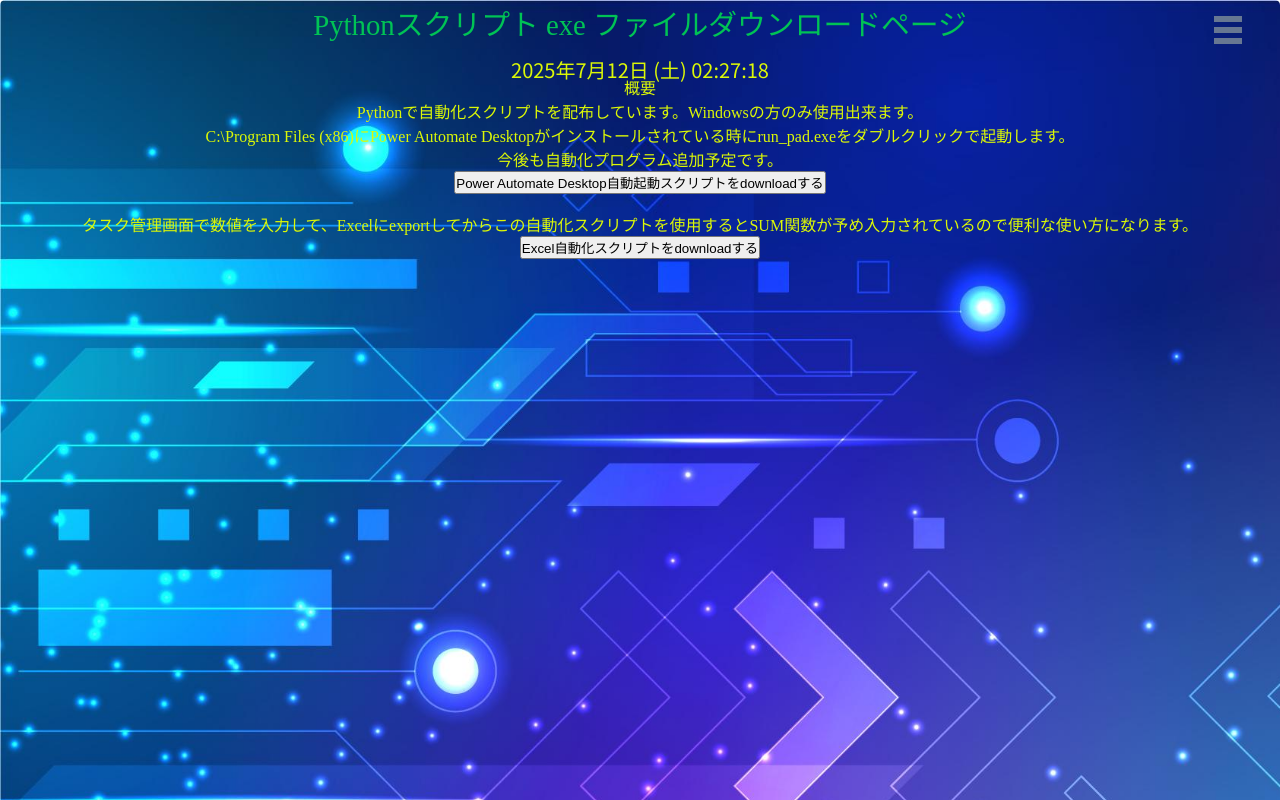
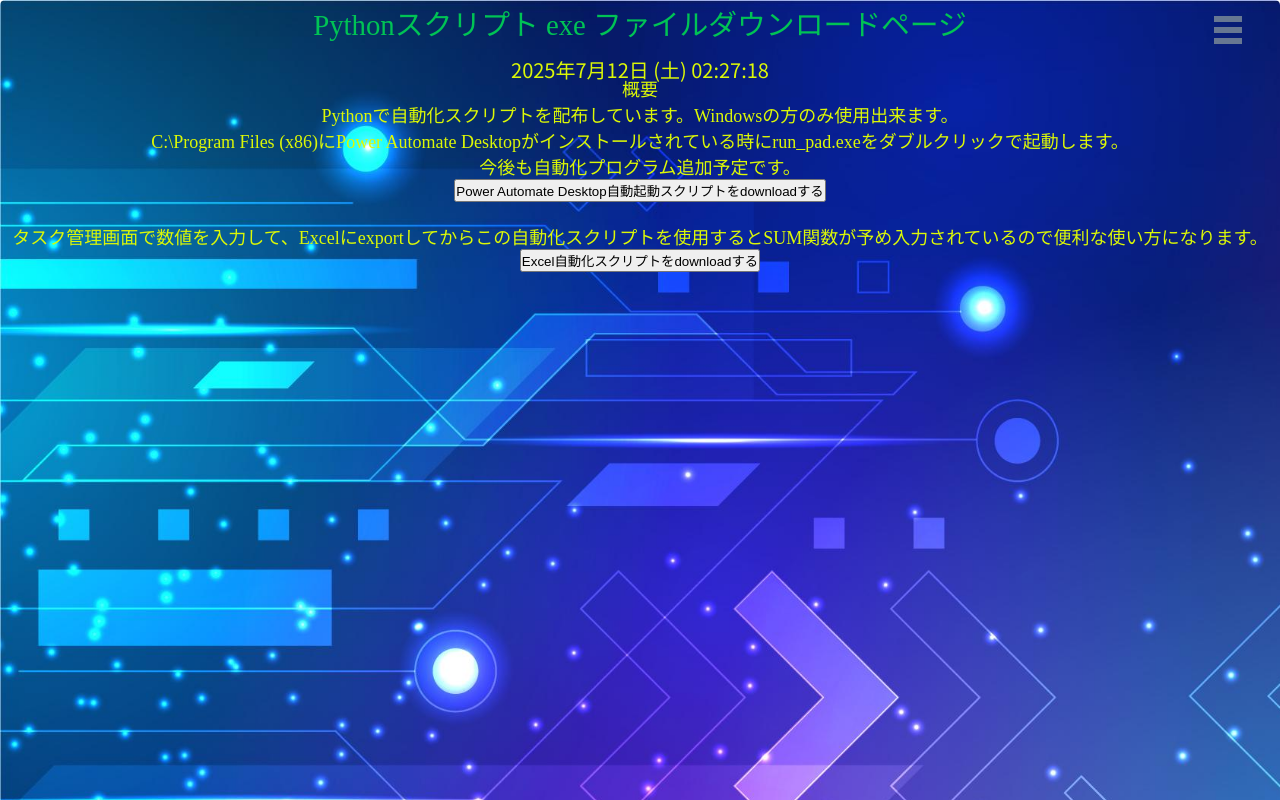
Before and after one commit to masatuber/weather-todo-quiz-app, a React (Vite) app: page /PythonDlPage in a window 1280 px wide. Shown: the top 800 px of the page. Built offline with nearby package versions, Linux system fonts and the light colour scheme; no server answers.

Commit message:
フォントタグをスパンタグに全て変更

```diff
--- a/src/components/Inquiry.jsx
+++ b/src/components/Inquiry.jsx
@@ -6,11 +6,11 @@
   //hrefに直接記述せず、変数に格納しバッククオートで囲う
   const mailLink = `mailto:${GMAIL}?subject=【お問合せ】&amp;body=ご記入ください`;
 
-  const FONT_SIZE = 3;
+  const FONT_SIZE = "18px";
 
   return (
     <>
-      <font size={FONT_SIZE}>
+      <span style={{ fontSize: FONT_SIZE }}>
         <font color="black">
           <p>
             開発者にお問い合わせをする。
@@ -20,7 +20,7 @@
             <a href={mailLink}>お問合せはこちらへ（メーラー起動）</a>
           </p>
         </font>
-      </font>
+      </span>
     </>
   );
 };
--- a/src/components/PythonDlPage.jsx
+++ b/src/components/PythonDlPage.jsx
@@ -7,6 +7,8 @@
 function PythonDlPage() {
   //ダウンロードAPI遅延問題用に状態管理
   const [loading, setLoading] = useState(false);
+
+  const FONT_SIZE = "18px";
 
   const paDlHandle = async () => {
     setLoading(true);
@@ -90,7 +92,7 @@
     <>
       <div>
         <p>
-          <font size="3.5">
+          <span style={{ fontSize: FONT_SIZE }}>
             概要
             <br />
             {loading && <div>ダウンロードをリクエスト中お待ちください...</div>}
@@ -114,7 +116,7 @@
                 Excel自動化スクリプトをdownloadする
               </button>
             </p>
-          </font>
+          </span>
         </p>
       </div>
     </>
```
